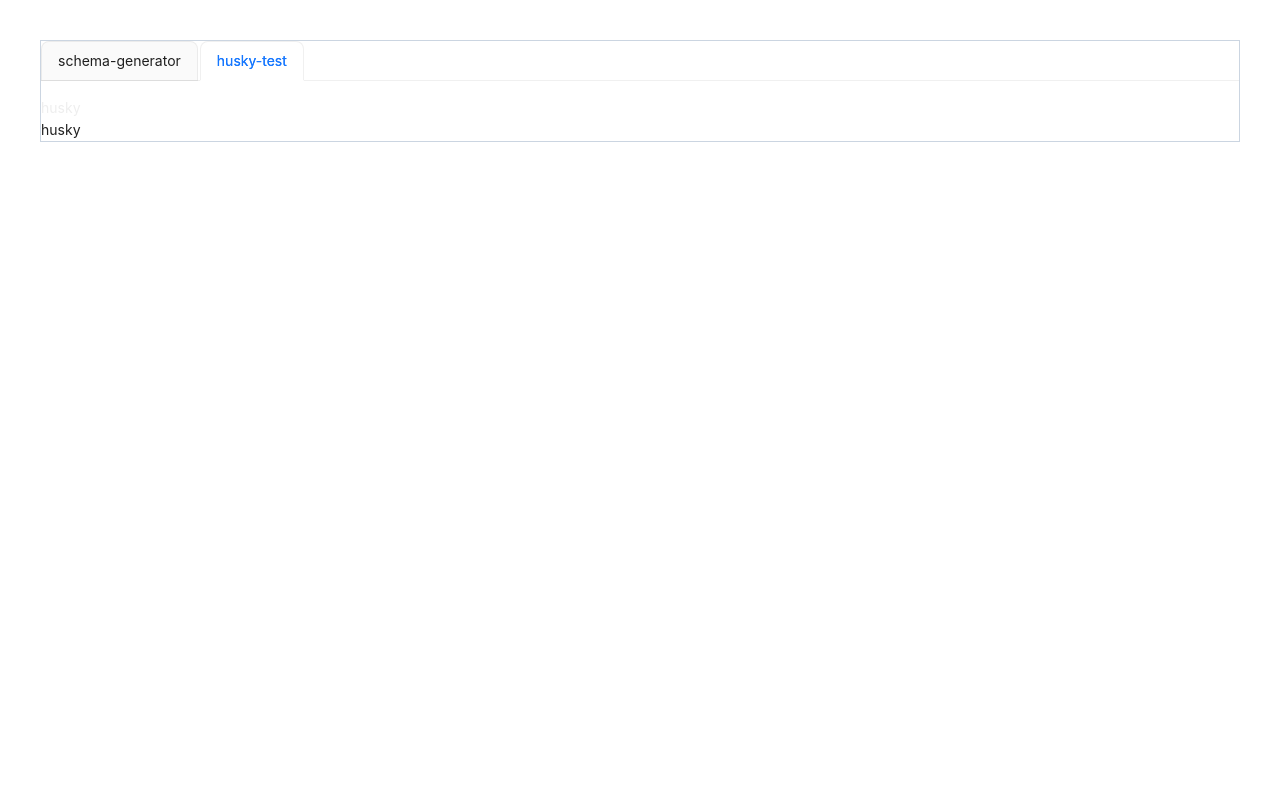
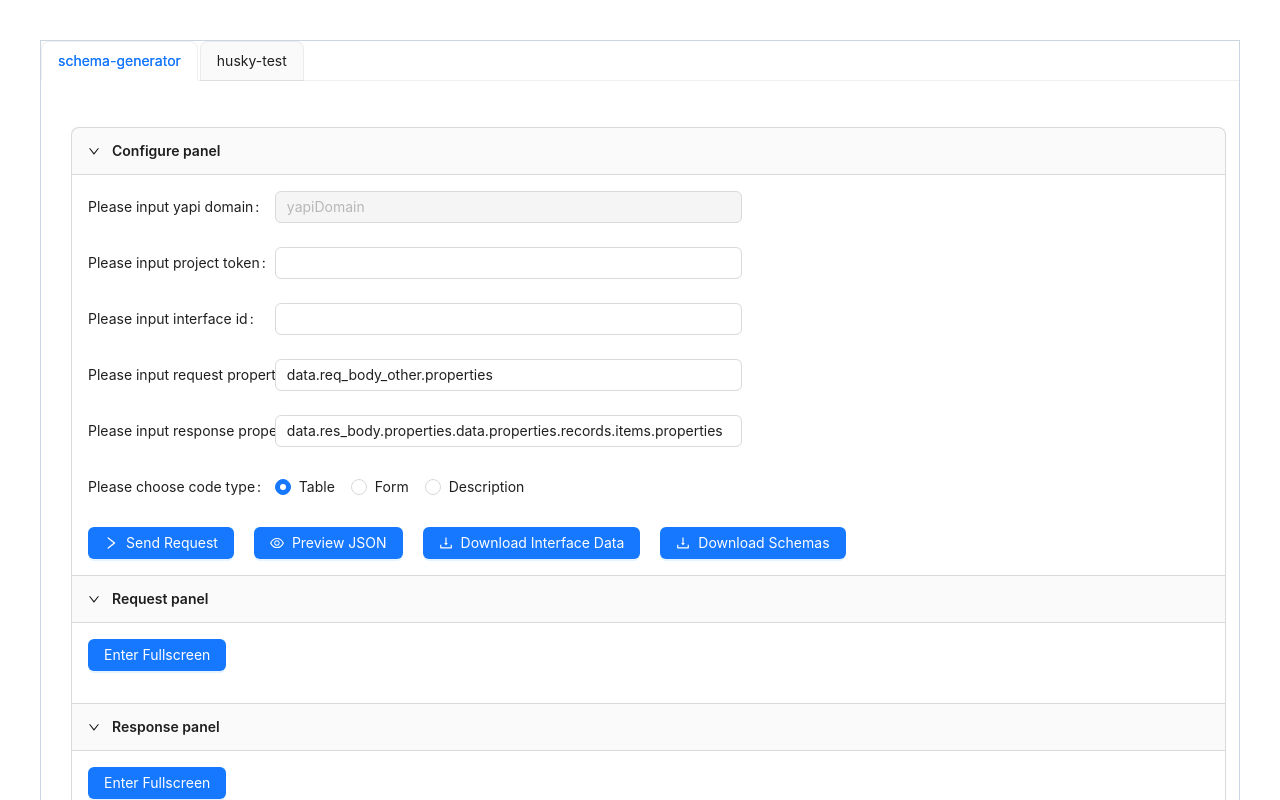
Before and after one commit to qq-radio/code-generator, a Vue app: page /schema-generator in a window 1280 px wide. Before the commit this address led to /husky-test. Shown: the top 800 px of the page. Built offline with nearby package versions, Linux system fonts and the light colour scheme.

Commit message:
midnight train to Georgia

```diff
--- a/package.json
+++ b/package.json
@@ -4,7 +4,7 @@
   "private": true,
   "type": "module",
   "scripts": {
-    "dev": "vite",
+    "dev": "vite --mode development",
     "build": "run-p type-check \"build-only {@}\" --",
     "preview": "vite preview",
     "test:unit": "vitest",
--- a/src/App.vue
+++ b/src/App.vue
@@ -1,5 +1,5 @@
 <template>
-  <div class="m-10 border border-solid border-slate-300">
+  <div class="m-10 overflow-hidden border border-solid border-slate-300">
     <a-tabs v-model:activeKey="activeKey" type="card">
       <a-tab-pane v-for="tab in tabs" :key="tab.key" :tab="tab.key">
         <RouterView />
@@ -14,7 +14,7 @@ import { ref } from 'vue'
 
 const router = useRouter()
 
-const activeKey = ref<string>('husky-test')
+const activeKey = ref<string>('schema-generator')
 
 const tabs = ref([{ key: 'schema-generator' }, { key: 'husky-test' }])
 
--- a/src/views/schema-generator/index.vue
+++ b/src/views/schema-generator/index.vue
@@ -1,6 +1,6 @@
 <template>
-  <div class="m-5 h-screen w-screen overflow-hidden p-2.5">
-    <a-collapse v-model:activeKey="activeKey">
+  <div class="m-5 h-screen w-screen overflow-y-auto overflow-x-hidden p-2.5">
+    <a-collapse v-model:activeKey="activeKey" class="w-11/12">
       <a-collapse-panel key="configure-panel" header="Configure panel">
         <a-form labelAlign="left" :label-col="{ span: 4 }" :wrapper-col="{ span: 10 }">
           <a-form-item v-for="(formItem, index) in formConfigs" :key="index" :label="formItem.label">
@@ -137,9 +137,11 @@ watch(
 )
 
 onMounted(() => {
-  const values = JSON.parse(window.localStorage.getItem(storageKey) || '')
-  formValues.value = values
-  fetchData()
+  const values = window.localStorage.getItem(storageKey)
+  if (values) {
+    formValues.value = JSON.parse(values)
+    fetchData()
+  }
 })
 
 const interfaceData = ref()
--- a/vite.config.ts
+++ b/vite.config.ts
@@ -1,6 +1,6 @@
 import { fileURLToPath, URL } from 'node:url'
 
-import { defineConfig } from 'vite'
+import { defineConfig, loadEnv } from 'vite'
 import vue from '@vitejs/plugin-vue'
 import vueJsx from '@vitejs/plugin-vue-jsx'
 import path from 'path'
@@ -10,7 +10,10 @@ import VueDevTools from 'vite-plugin-vue-devtools'
 const resolve = (dir: string) => path.join(__dirname, dir)
 
 // https://vitejs.dev/config/
-export default defineConfig({
+export default defineConfig(({ mode }) => {
+  const env = loadEnv(mode, process.cwd())
+
+  return {
     plugins: [
       vue(),
       vueJsx(),
@@ -39,10 +42,11 @@ export default defineConfig({
     server: {
       proxy: {
         '/yapiDomain': {
-        target: 'https://xxx',
+          target: env.VITE_BASE_URL,
           changeOrigin: true,
           rewrite: (path) => path.replace(/^\/yapiDomain/, '')
         }
       }
     }
+  }
 })
```
Also changed, not shown: 1 other file (tests, documents, lock files or other folders). Lines whose indentation alone changed are shown as unchanged.
